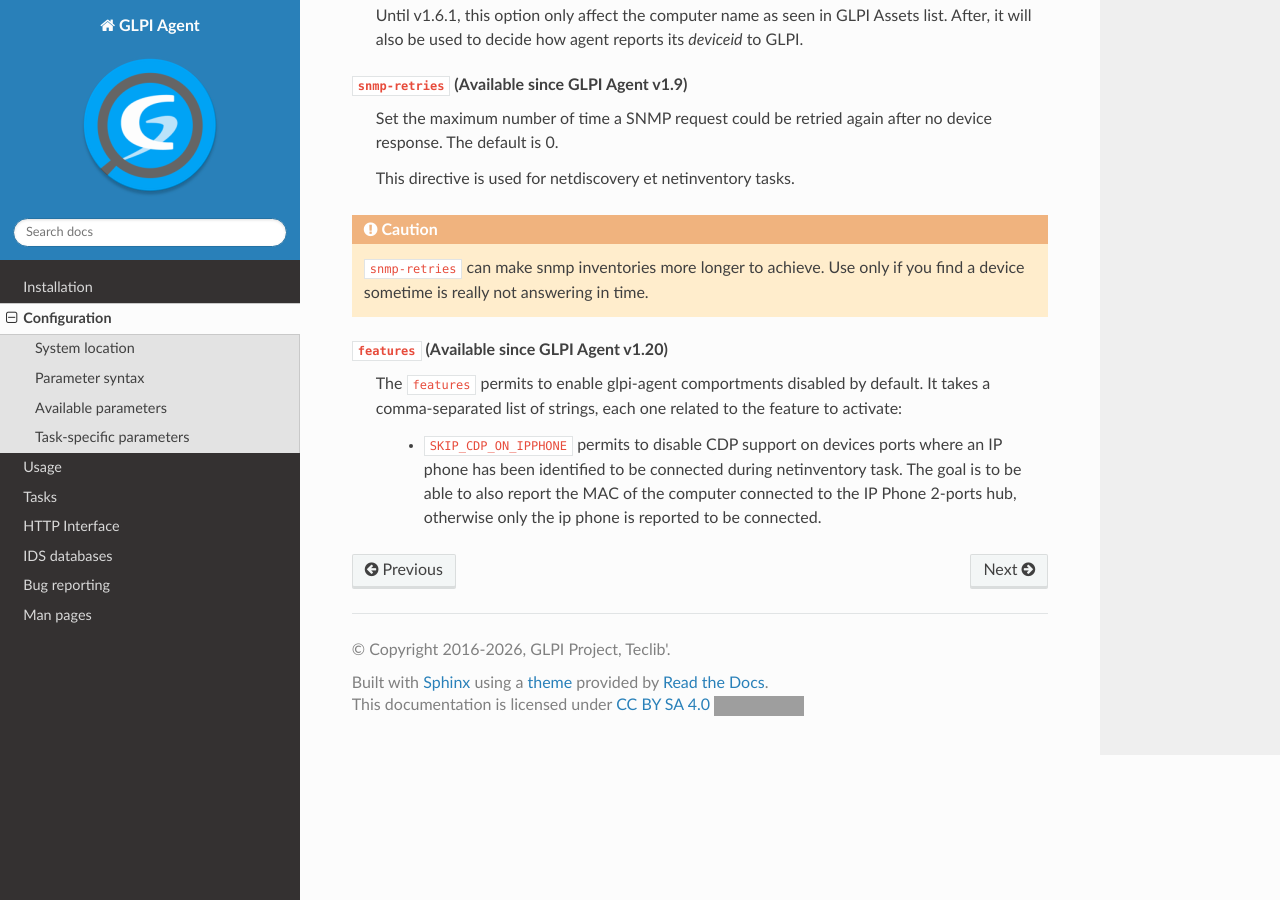
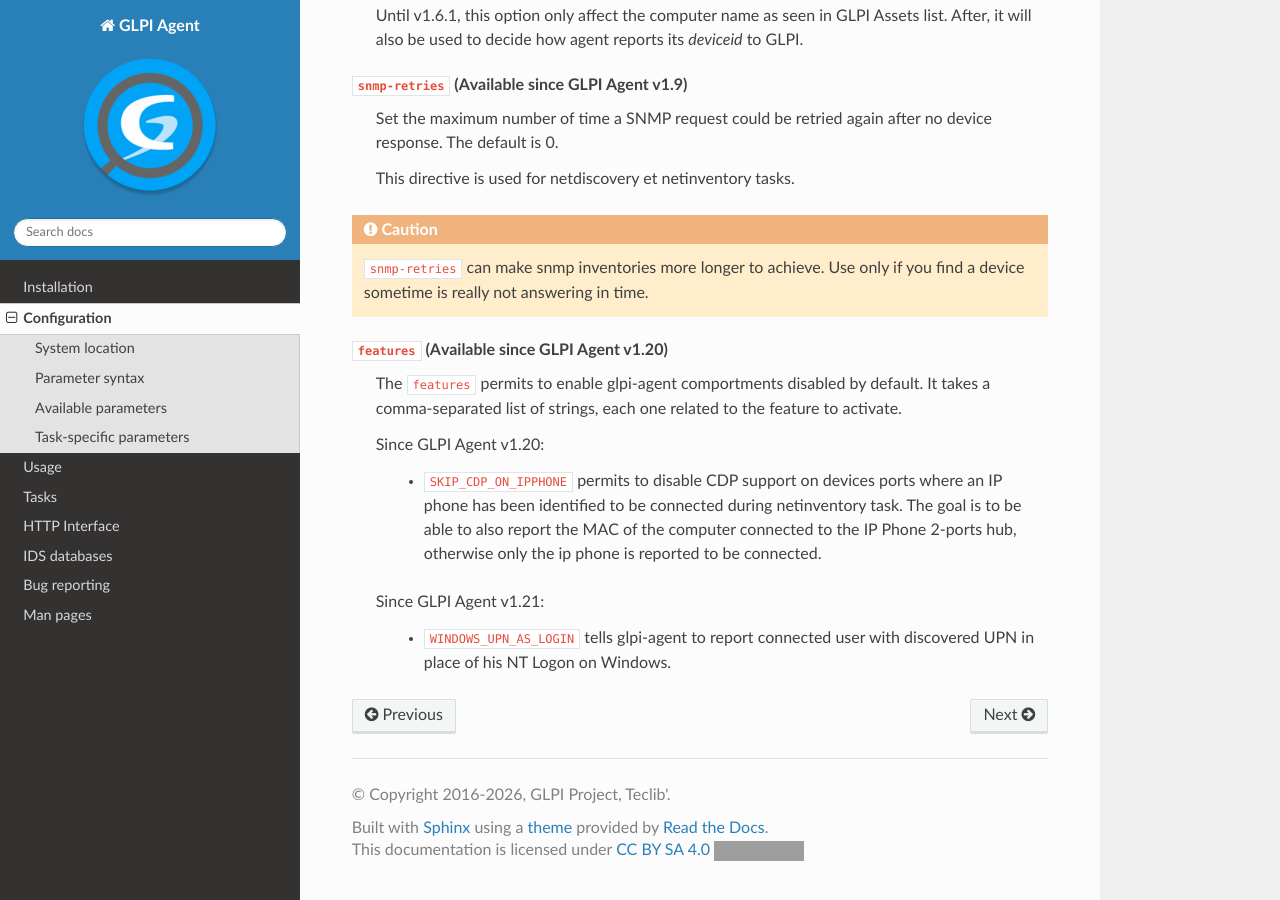
Before and after one commit to glpi-project/doc-agent, a Sphinx documentation site: the page built from source/configuration.rst, in a window 1280 px wide and 900 px high, scrolled down 11437 px. Built offline with Sphinx 7.4.7 and the Read the Docs theme 3.1.0, drawn with Linux system fonts in a browser that asks for light colours; grey boxes are pictures that could not be loaded.

Commit message:
Added WINDOWS_UPN_AS_LOGIN feature documentation

```diff
--- a/source/configuration.rst
+++ b/source/configuration.rst
@@ -592,7 +592,13 @@
 
 ``features`` (Available since GLPI Agent v1.20)
     The ``features`` permits to enable glpi-agent comportments disabled by default. It takes a comma-separated list of strings, each one related to
-    the feature to activate:
+    the feature to activate.
+
+    Since GLPI Agent v1.20:
 
         - ``SKIP_CDP_ON_IPPHONE`` permits to disable CDP support on devices ports where an IP phone has been identified to be connected during netinventory task.
           The goal is to be able to also report the MAC of the computer connected to the IP Phone 2-ports hub, otherwise only the ip phone is reported to be connected.
+
+    Since GLPI Agent v1.21:
+
+        - ``WINDOWS_UPN_AS_LOGIN`` tells glpi-agent to report connected user with discovered UPN in place of his NT Logon on Windows.
```
